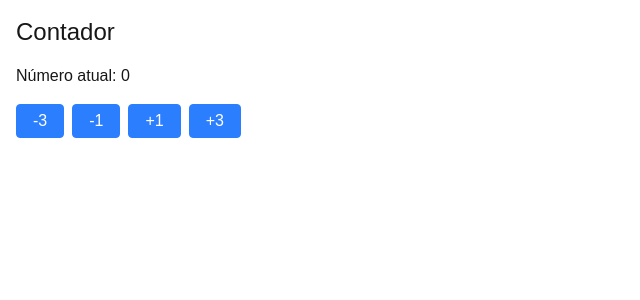
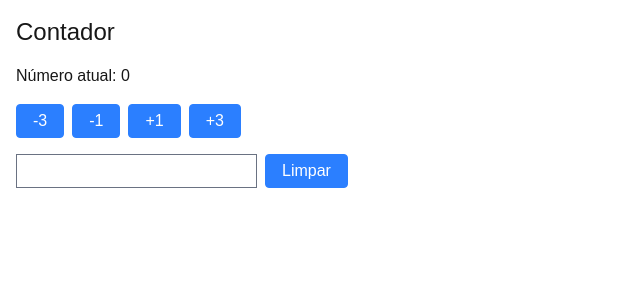
Before and after one commit to cidaluna/react-lab, a Next.js app: page /nivel-1 in a window 1280 px wide. Shown: the top 300 px of the page, without its empty margins (0-640 px from the left). Built offline with nearby package versions, Linux system fonts and the light colour scheme.

Commit message:
feat: events onClick and onChange

```diff
--- a/components/Counter.tsx
+++ b/components/Counter.tsx
@@ -5,6 +5,7 @@ import { Button } from "./Button";
 
 export const Counter = () => {
   const [counter, setCounter] = useState(0);
+  const [something, setSomething] = useState("");
 
   return (
     <div className="grid gap-y-4">
@@ -25,6 +26,15 @@ export const Counter = () => {
           setCounter((c) => c +3);
         }}>+3</Button>
       </div>
+
+      <div className="flex gap-x-2">
+        <input className="px-4 py-1 border border-gray-500" value={something} onChange={(e) => {
+          setSomething(e.target.value);
+        }} />
+        <Button onClick={() => {
+          setSomething("");
+        }}>Limpar</Button>
+      </div>
     </div>
   )
 }
```
